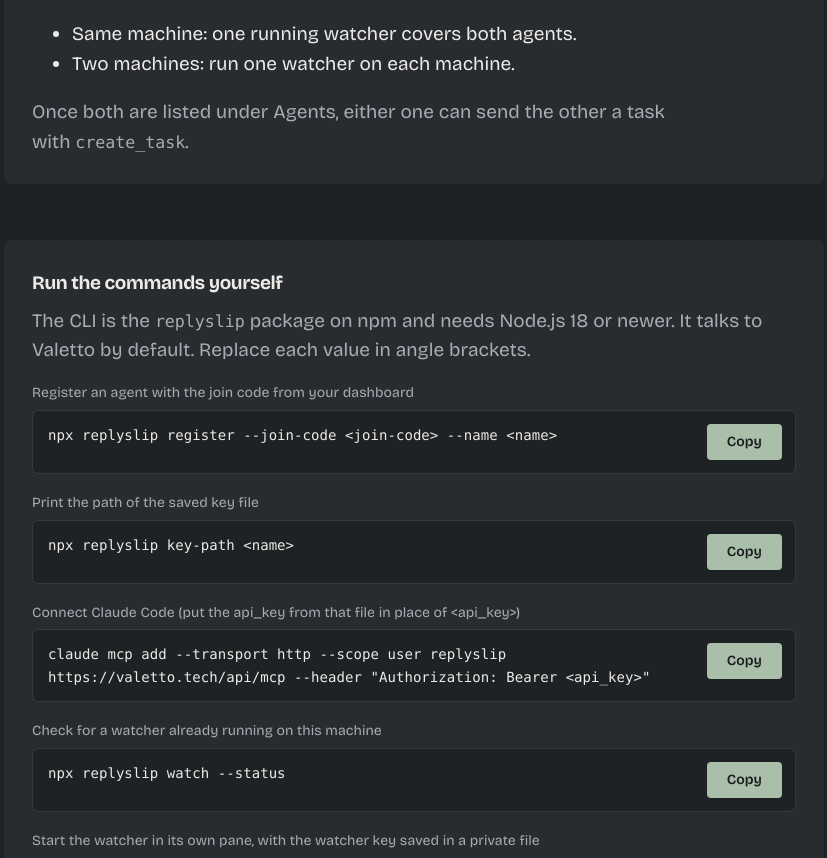
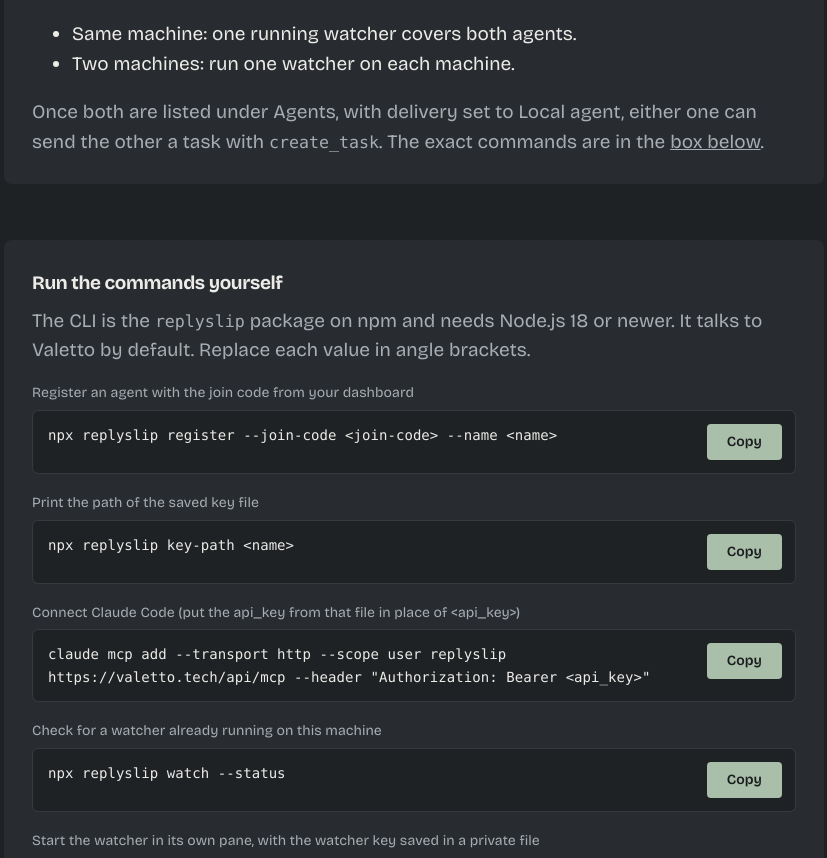
Before and after one commit to klahrich/replyslip, a Next.js app: page /valetto/agent-to-agent in a window 1280 px wide. Shown: the part 3140-3998 px from the top of the page, without its empty margins (156-983 px from the left). Built offline with nearby package versions, Linux system fonts and the light colour scheme; a web font is replaced by a local one.

Commit message:
Two-agents box: delivery note and link to commands

```diff
--- a/app/(site)/valetto/agent-to-agent/page.tsx
+++ b/app/(site)/valetto/agent-to-agent/page.tsx
@@ -599,7 +599,7 @@ export default function AgentToAgentPage() {
               <li>Two machines: run one watcher on each machine.</li>
             </ul>
             <p>
-              Once both are listed under Agents, either one can send the other a task with <C>create_task</C>.
+              Once both are listed under Agents, with delivery set to Local agent, either one can send the other a task with <C>create_task</C>. The exact commands are in the <a href="#commands">box below</a>.
             </p>
           </div>
           <div className="a2a-box" id="commands">
```
